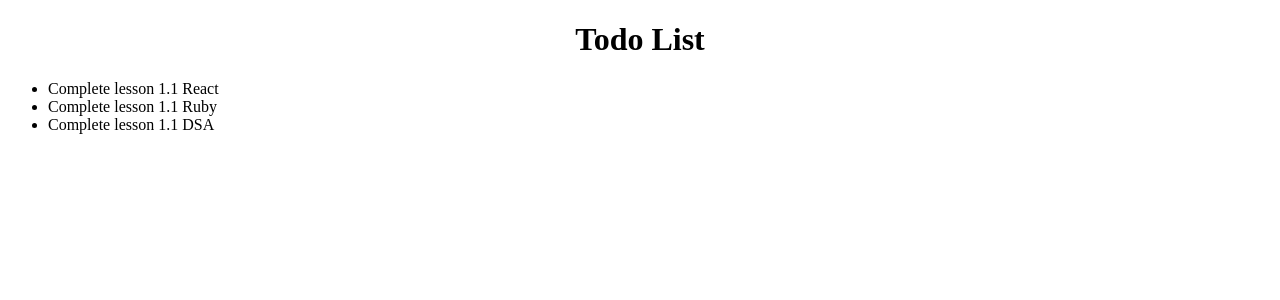
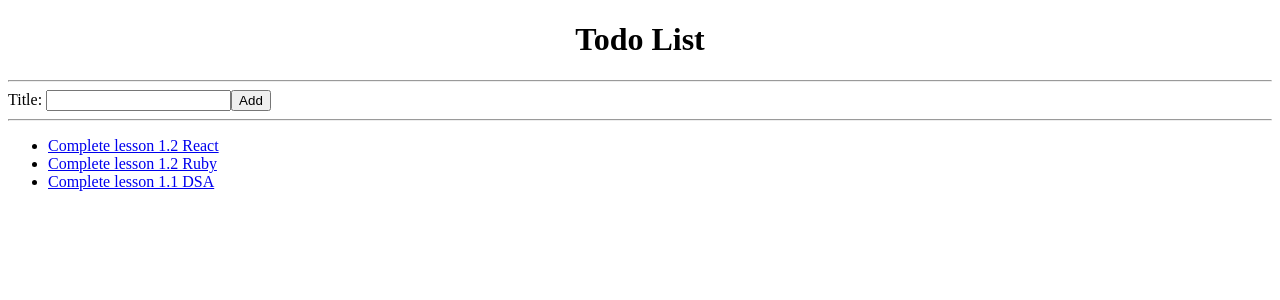
Before and after one commit to Nata-Kalina/react-todo, a React (Create React App) app: page / in a window 1280 px wide. Shown: the top 300 px of the page. Built offline with nearby package versions, Linux system fonts and the light colour scheme.

Commit message:
Lesson 1.2

```diff
--- /dev/null
+++ b/src/AddTodoForm.js
@@ -0,0 +1,13 @@
+import React from 'react';
+
+const AddTodoForm = () => {
+  return (
+    <form>
+      <label htmlFor="todoTitle">Title: </label>
+      <input id="todoTitle" type="text" />
+      <button>Add</button>
+    </form>
+  );
+};
+
+export default AddTodoForm;
--- a/src/App.js
+++ b/src/App.js
@@ -1,19 +1,6 @@
 import React from 'react';
-
-const todoList = [
-  {
-    id: '1',
-    title: 'Complete lesson 1.1 React',
-  },
-  {
-    id: '2',
-    title: 'Complete lesson 1.1 Ruby',
-  },
-  {
-    id: '3',
-    title: 'Complete lesson 1.1 DSA',
-  },
-];
+import TodoList from './TodoList';
+import AddTodoForm from './AddTodoForm';
 
 function App() {
   return (
@@ -21,11 +8,14 @@ function App() {
       <header style={{ textAlign: 'center' }}>
         <h1>Todo List</h1>
       </header>
-      <ul style={{ textAlign: 'left' }}>
-        {todoList.map(function (item) {
-          return <li key={item.id}>{item.title}</li>;
-        })}
-      </ul>
+
+      <hr />
+
+      <AddTodoForm />
+
+      <hr />
+
+      <TodoList />
     </div>
   );
 }
--- /dev/null
+++ b/src/TodoList.js
@@ -0,0 +1,39 @@
+import React from 'react';
+
+const todoList = [
+  {
+    id: '1',
+    title: 'Complete lesson 1.2 React',
+    url: 'https://learn.codethedream.org/flamingo-react/',
+  },
+  {
+    id: '2',
+    title: 'Complete lesson 1.2 Ruby',
+    url: 'https://learn.codethedream.org/firefish-ruby-rails/',
+  },
+  {
+    id: '3',
+    title: 'Complete lesson 1.1 DSA',
+    url: 'https://github.com/a-nyx/dsa-maple-code',
+  },
+];
+
+const TodoList = () => {
+  return (
+    <ul style={{ textAlign: 'left' }}>
+      {todoList.map(function (item) {
+        return (
+          <li key={item.id}>
+            <span>
+              <a href={item.url} target="_blank">
+                {item.title}
+              </a>
+            </span>
+          </li>
+        );
+      })}
+    </ul>
+  );
+};
+
+export default TodoList;
```
